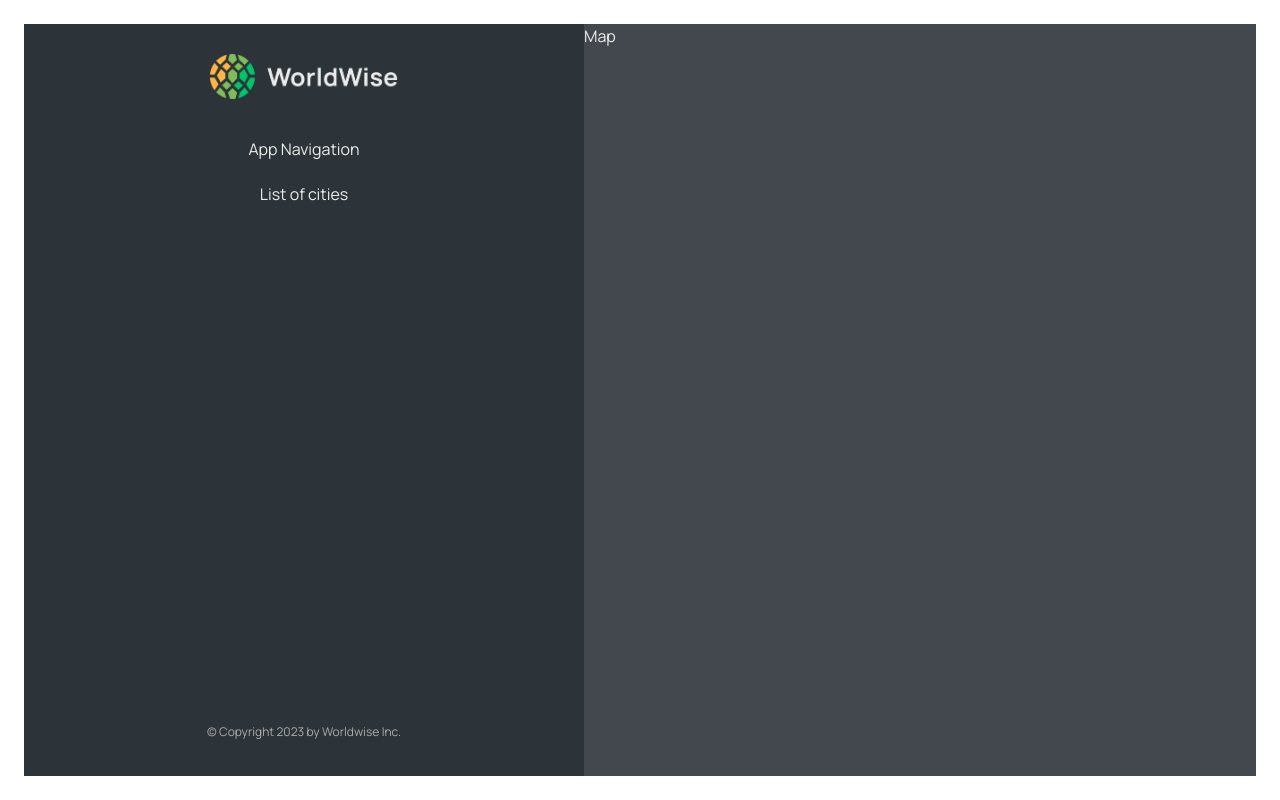
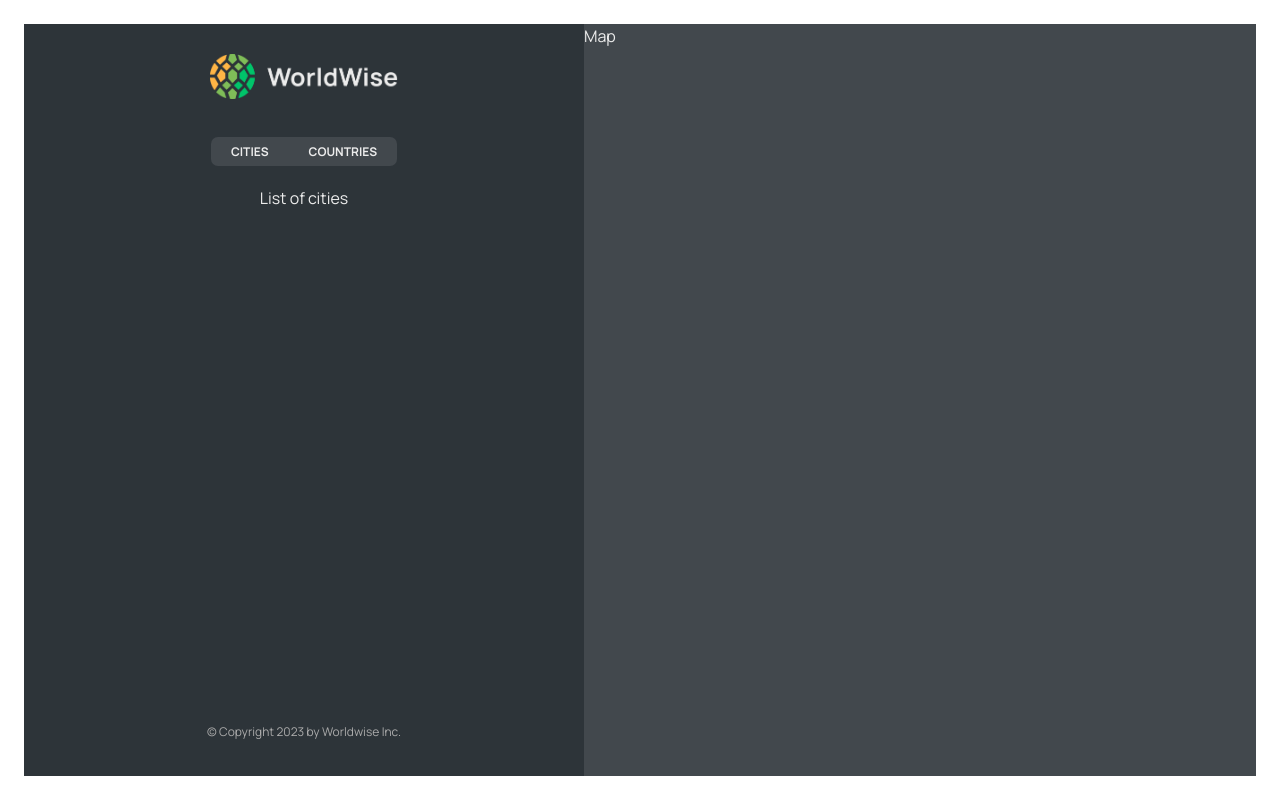
Before and after one commit to juananton/world-travel, a React (Vite) app: page /app in a window 1280 px wide. Built offline with nearby package versions, Linux system fonts and the light colour scheme.

Commit message:
Create the app's second level navigation

```diff
--- a/src/App.jsx
+++ b/src/App.jsx
@@ -1,4 +1,6 @@
-import { BrowserRouter, Route, Routes } from 'react-router-dom';
+import { BrowserRouter, Form, Route, Routes } from 'react-router-dom';
+import CityList from './components/CityList';
+import CountryList from './components/CountryList';
 import AppLayout from './pages/AppLayout';
 import Homepage from './pages/HomePage';
 import Login from './pages/Login';
@@ -10,11 +12,16 @@ function App() {
   return (
     <BrowserRouter>
       <Routes>
-        <Route path='/' element={<Homepage />} />
+        <Route index element={<Homepage />} />
         <Route path='product' element={<Product />} />
         <Route path='pricing' element={<Pricing />} />
         <Route path='login' element={<Login />} />
-        <Route path='app' element={<AppLayout />} />
+        <Route path='app' element={<AppLayout />}>
+          <Route index element={<CityList />} />
+          <Route path='cities' element={<CityList />} />
+          <Route path='countries' element={<CountryList />} />
+          <Route path='form' element={<Form />} />
+        </Route>
         <Route path='*' element={<PageNotFound />} />
       </Routes>
     </BrowserRouter>
--- a/src/components/AppNav.jsx
+++ b/src/components/AppNav.jsx
@@ -1,7 +1,19 @@
-import styles from './AppNAv.module.css';
+import { NavLink } from 'react-router-dom';
+import styles from './AppNav.module.css';
 
 function AppNav() {
-  return <nav className={styles.nav}>App Navigation</nav>;
+  return (
+    <nav className={styles.nav}>
+      <ul>
+        <li>
+          <NavLink to='cities'>Cities</NavLink>
+        </li>
+        <li>
+          <NavLink to='countries'>Countries</NavLink>
+        </li>
+      </ul>
+    </nav>
+  );
 }
 
 export default AppNav;
--- /dev/null
+++ b/src/components/CityList.jsx
@@ -0,0 +1,5 @@
+function CityList() {
+  return <div>List of cities</div>;
+}
+
+export default CityList;
--- /dev/null
+++ b/src/components/CountryList.jsx
@@ -0,0 +1,5 @@
+function CountryList() {
+  return <div>List of countries</div>;
+}
+
+export default CountryList;
--- a/src/components/PageNav.jsx
+++ b/src/components/PageNav.jsx
@@ -8,13 +8,13 @@ function PageNav() {
       <Logo />
       <ul>
         <li>
-          <NavLink to='/Product'>Product</NavLink>
+          <NavLink to='/product'>Product</NavLink>
         </li>
         <li>
-          <NavLink to='/Pricing'>Pricing</NavLink>
+          <NavLink to='/pricing'>Pricing</NavLink>
         </li>
         <li>
-          <NavLink to='/Login' className={styles.ctaLink}>
+          <NavLink to='/login' className={styles.ctaLink}>
             Login
           </NavLink>
         </li>
--- a/src/components/SideBar.jsx
+++ b/src/components/SideBar.jsx
@@ -1,3 +1,4 @@
+import { Outlet } from 'react-router-dom';
 import AppNav from './AppNAv';
 import Logo from './Logo';
 import styles from './SideBar.module.css';
@@ -7,7 +8,7 @@ function SideBar() {
     <div className={styles.sidebar}>
       <Logo />
       <AppNav />
-      <p>List of cities</p>
+      <Outlet />
       <footer className={styles.footer}>
         <p className={styles.copyright}>
           © Copyright {new Date().getFullYear()} by Worldwise Inc.
```
